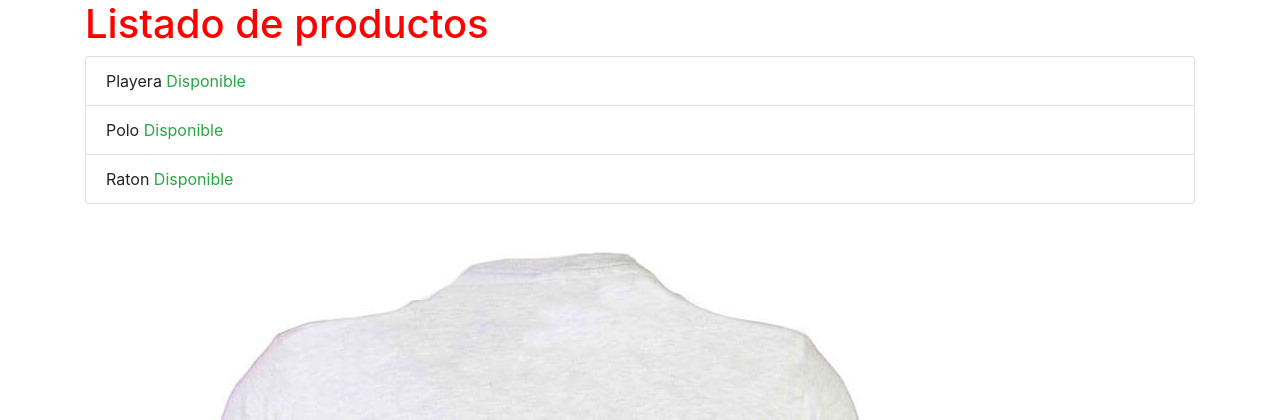
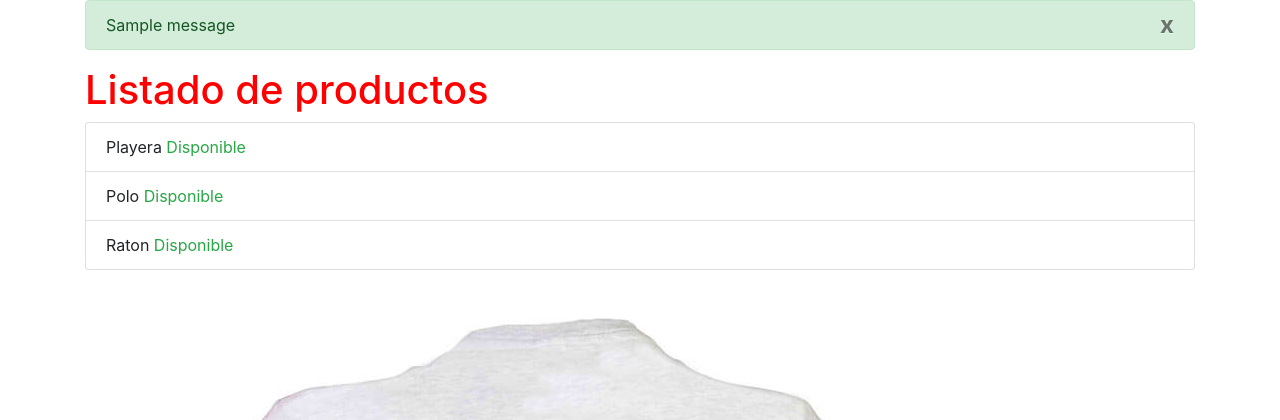
Before and after one commit to joseant1234/store_django, a Django app: page / in a window 1280 px wide. Shown: the top 420 px of the page. Run offline with Django 3.2, Linux system fonts and the light colour scheme; one stand-in notice (Sample message) is shown; some libraries are stand-ins or nearby versions.

Commit message:
adding messages in the templates

```diff
--- a/store/views.py
+++ b/store/views.py
@@ -3,6 +3,7 @@ from django.http import HttpResponse
 from django.contrib.auth import authenticate
 from django.contrib.auth import login as login_django # se renombra la funcion pues ya esta definido en la vista la funcion login
 from django.shortcuts import redirect
+from django.contrib import messages
 
 def index(request):
     return render(request, 'index.html', {
@@ -38,7 +39,10 @@ def login(request):
         if user:
             # se va a generar sesion. Requiera la peticion y el usuario
             login_django(request, user)
+            messages.success(request, 'Bienvenido {}'.format(user.username))
             # recibe como argunmento el nombre de la ruta
             return redirect('index')
+        else:
+            messages.error(request, 'Usuario o contraseña no válidos')
 
     return render(request, 'users/login.html', {})
--- a/templates/index.html
+++ b/templates/index.html
@@ -11,6 +11,14 @@
   </head>
   <body>
     <div class="container">
+      {% if messages %}
+        {% for message in messages %}
+          <div class="alert {% if message.tags == 'success' %}alert-success{% else %}alert-danger{% endif %}">
+            <button type="button" class="close" data-dismiss="alert">x</button>
+            {{ message }}
+          </div>
+        {% endfor %}
+      {% endif %}
       <div class="row">
         <div class="col">
           <h1>{{ message }}</h1>
```
Also changed, not shown: templates/users/login.html (+12 -0 lines), db.sqlite3.
